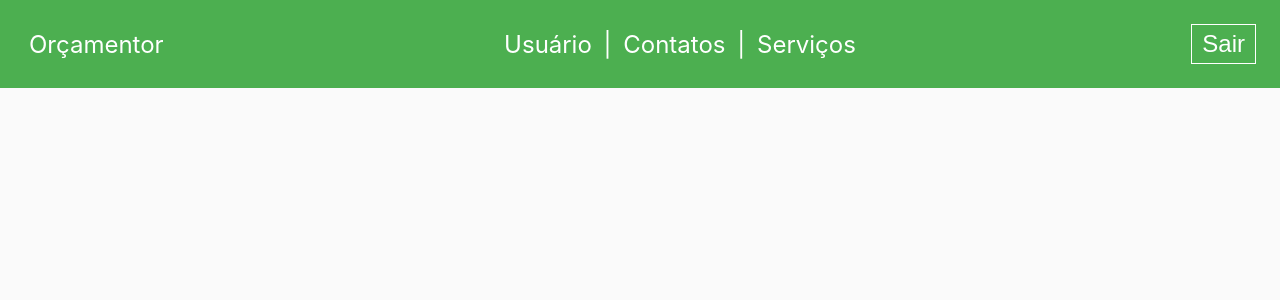
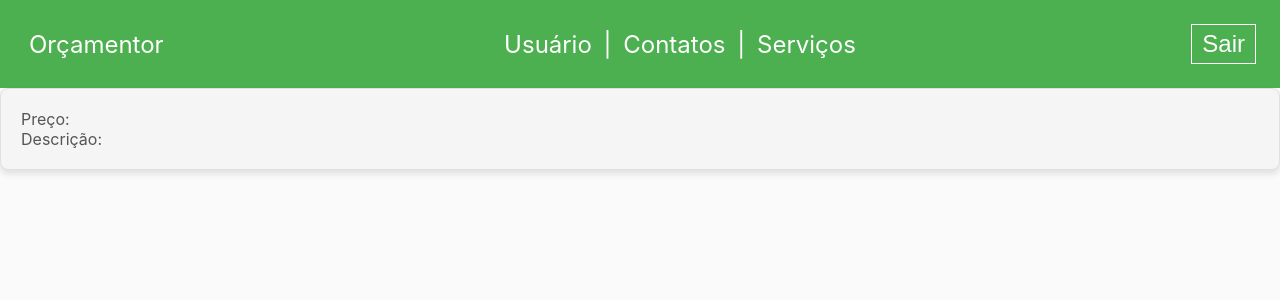
Before and after one commit to boorgees/Orcamento, an Angular app: page /servicos in a window 1280 px wide. Before the commit this address led to /. Shown: the top 300 px of the page. Built offline with nearby package versions, Linux system fonts and the light colour scheme.

Commit message:
inclusao de servicos

```diff
--- a/src/app/app.component.ts
+++ b/src/app/app.component.ts
@@ -5,11 +5,12 @@ import { NavComponent } from './components/nav/nav.component';
 import { ContainerComponent } from "./components/container/container.component";
 import { ContatoComponent } from "./components/contato/contato.component";
 import { HttpClientModule } from '@angular/common/http';
+import { ServicoComponent } from './servico/servico.component';
 
 @Component({
   selector: 'app-root',
   standalone: true,
-  imports: [CommonModule, RouterOutlet, NavComponent, ContainerComponent, HttpClientModule],
+  imports: [CommonModule, RouterOutlet, NavComponent, ContainerComponent, ServicoComponent, HttpClientModule],
   templateUrl: './app.component.html',
   styleUrl: './app.component.css'
 })
--- a/src/app/app.routes.ts
+++ b/src/app/app.routes.ts
@@ -1,9 +1,11 @@
 import { Routes } from '@angular/router';
 import { ContainerComponent } from './components/container/container.component';
 import { HomeComponent } from './page/home/home.component';
+import { ServicoComponent } from './servico/servico.component';
 
 export const routes: Routes = [
     { path: '', component: HomeComponent },
     { path: 'contatos', component: ContainerComponent },
     { path: 'home/:id', component: HomeComponent },
+    { path: 'servicos', component: ServicoComponent },
 ];
--- a/src/app/components/container/container.component.html
+++ b/src/app/components/container/container.component.html
@@ -10,16 +10,14 @@
   </div>
   <div class="container__body">
     @for (item of contatosApi; track $index) {
-    <app-contato
-      [nome]="item.nome"
-      [telefone]="item.telefone"
-      [email]="item.email"
-    >
+    <app-contato [nome]="item.nome" [telefone]="item.telefone" [email]="item.email">
       <button class="btn" (click)="removeItem($index)">Deletar</button>
     </app-contato>
     }
 
-
+    @for (item of servicosApi; track $index) {
+    <app-servico [nome]="item.nome" [descricao]="item.descricao" [preco]="item.preco"></app-servico>
+    }
   </div>
   <div class="container__footer">
     <span>{{ notaRodape }}</span>
--- a/src/app/components/container/container.component.ts
+++ b/src/app/components/container/container.component.ts
@@ -1,6 +1,7 @@
 import { Component, Input, OnInit } from '@angular/core';
 import { HttpClient } from '@angular/common/http';
 import { ContatoComponent } from '../contato/contato.component';
+import { ServicoComponent } from '../../servico/servico.component';
 
 interface Contato {
   nome: string;
@@ -8,10 +9,16 @@ interface Contato {
   telefone: string;
 }
 
+interface Servico {
+  nome: string;
+  descricao: string;
+  preco: string;
+}
+
 @Component({
   selector: 'app-container',
   standalone: true,
-  imports: [ContatoComponent],
+  imports: [ContatoComponent, ServicoComponent],
   templateUrl: './container.component.html',
   styleUrl: './container.component.css',
 })
@@ -19,7 +26,7 @@ interface Contato {
 export class ContainerComponent implements OnInit {
   dados: any;
   contatosApi: Contato[] = [];
-  servicosApi: any;
+  servicosApi: Servico[] = [];
 
   constructor(private http: HttpClient) {
     console.log('ContainerComponent construído');
@@ -28,8 +35,26 @@ export class ContainerComponent implements OnInit {
   ngOnInit(): void {
     console.log('ContainerComponent inicializado');
     this.obterContatos();
+    this.obterServicos();
   }
 
+  // BUSCA OS SERVICIOS NA API
+  obterServicos() {
+    let url = 'http://localhost:5128/api/Servicos';
+    this.http.get<Servico[]>(url).subscribe({
+      next: (response) => {
+        console.log('Dados recebidos da API:', response);
+        this.servicosApi = response;
+        console.log('servicosApi atualizado:', this.servicosApi);
+      },
+      error: (erro) => {
+        console.error('Erro ao buscar servicos:', erro);
+        alert('Ocorreu um erro ao buscar os servicos na api => /api/Servicos');
+      },
+    });
+  }
+
+  // BUSCA OS CONTATOS NA API
   obterContatos() {
     console.log('Iniciando busca de contatos...');
     let url = 'http://localhost:5128/api/Contatos';
@@ -46,34 +71,6 @@ export class ContainerComponent implements OnInit {
     });
   }
 
-  // obterPrevisoes(): void {
-  //   let url = 'http://localhost:5048/WeatherForecast';
-  //   this.http.get(url).subscribe({
-  //     // Funcionou a requisição
-  //     next: (response) => {
-  //       this.dados = response;
-  //       console.log(this.dados);
-  //     },
-  //     // Deu ruim!
-  //     error: (erro) => {
-  //       alert('Deu ruim!');
-  //       console.log(`Erro ao obter as previsões: ${erro}`);
-  //     },
-  //   });
-  // }
-
-  // obterDados():void {
-  //   let endpoint = "https://localhost:7299/WeatherForecast";
-  //   this.http.get(endpoint).subscribe({
-  //     next: (response) =>{
-  //       this.dados = response;
-  //       console.log(this.dados);
-  //     },
-  //     error: (erro) => {
-  //       console.log('Erro ao obter dados: ' + erro)
-  //     }
-  //   });
-  // }
 
   removeItem(index: number) {
     this.contatosApi.splice(index, 1);
--- a/src/app/servico/servico.component.css
+++ b/src/app/servico/servico.component.css
@@ -0,0 +1,23 @@
+.card {
+    background-color: #f5f5f5;
+    border: 1px solid #e0e0e0;
+    border-radius: 8px;
+    box-shadow: 0 4px 6px rgba(0, 0, 0, 0.1);
+    padding: 20px;
+    transition: transform 0.3s ease, box-shadow 0.3s ease;
+}
+
+.card:hover {
+    transform: scale(1.02);
+    box-shadow: 0 6px 8px rgba(0, 0, 0, 0.2);
+}
+
+.card h3 {
+    font-family: 'Inter', sans-serif;
+    color: #333;
+}
+
+.card p {
+    font-family: 'Inter', sans-serif;
+    color: #555;
+}
--- /dev/null
+++ b/src/app/servico/servico.component.html
@@ -0,0 +1,6 @@
+<div class="card">
+    <h3>{{nome}}</h3>
+    <p>Preço: {{preco}}</p>
+    <p>Descrição: {{descricao}}</p>
+    <ng-content />
+</div>
```
Also changed, not shown: src/app/servico/servico.component.ts (added, +14 -0 lines), 1 other file (tests, documents, lock files or other folders).
